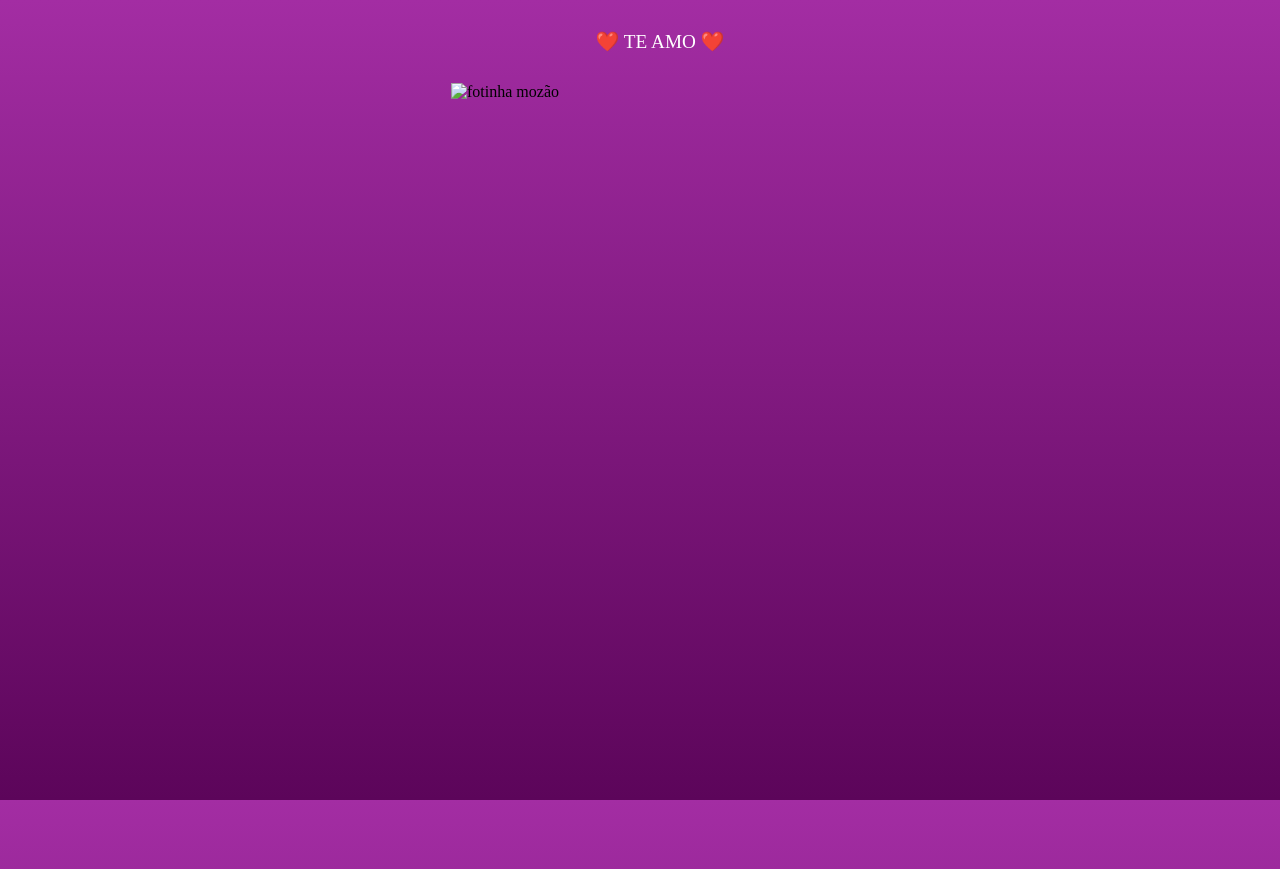
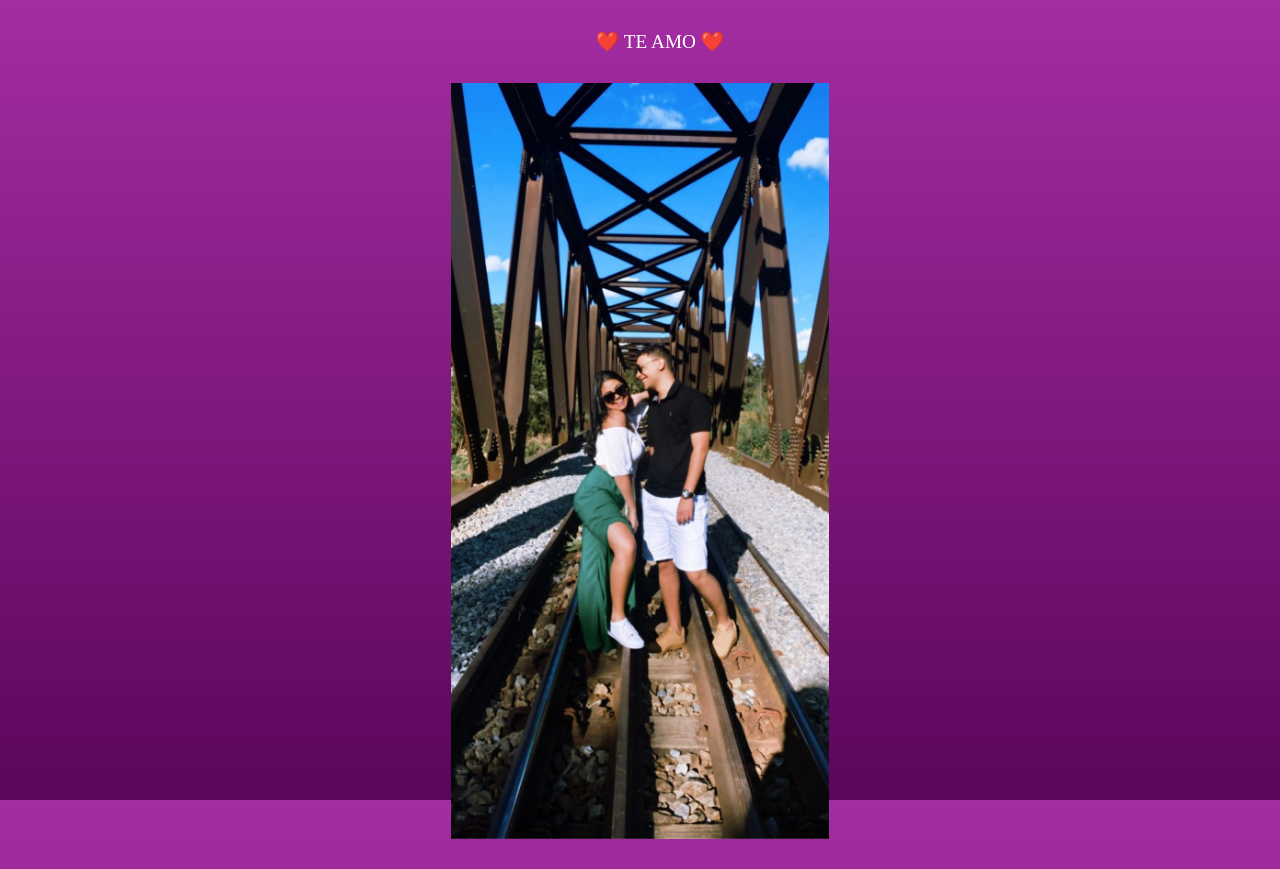
Before and after one commit to Zaaff/Zaaff, a plain HTML site: page fotos.html in a window 1280 px wide. Drawn offline with Linux system fonts and the light colour scheme.

Commit message:
Update fotos.html

```diff
--- a/fotos.html
+++ b/fotos.html
@@ -15,6 +15,6 @@
             </li>
         </ul>
     </div>
-    <img src="imagem/fotinha.jpeg" alt="fotinha mozão">
+    <img src="fotinha.jpeg" alt="fotinha mozão">
 </body>
 </html>
```
